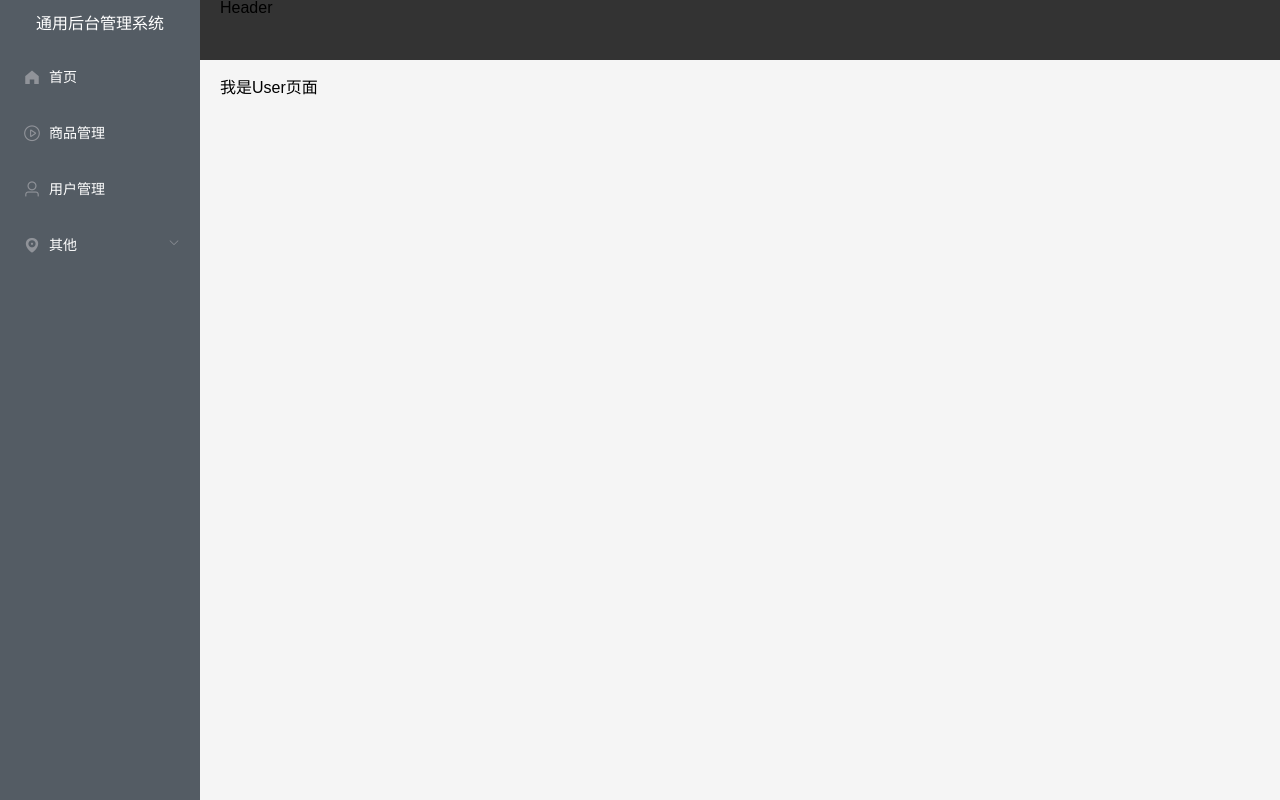
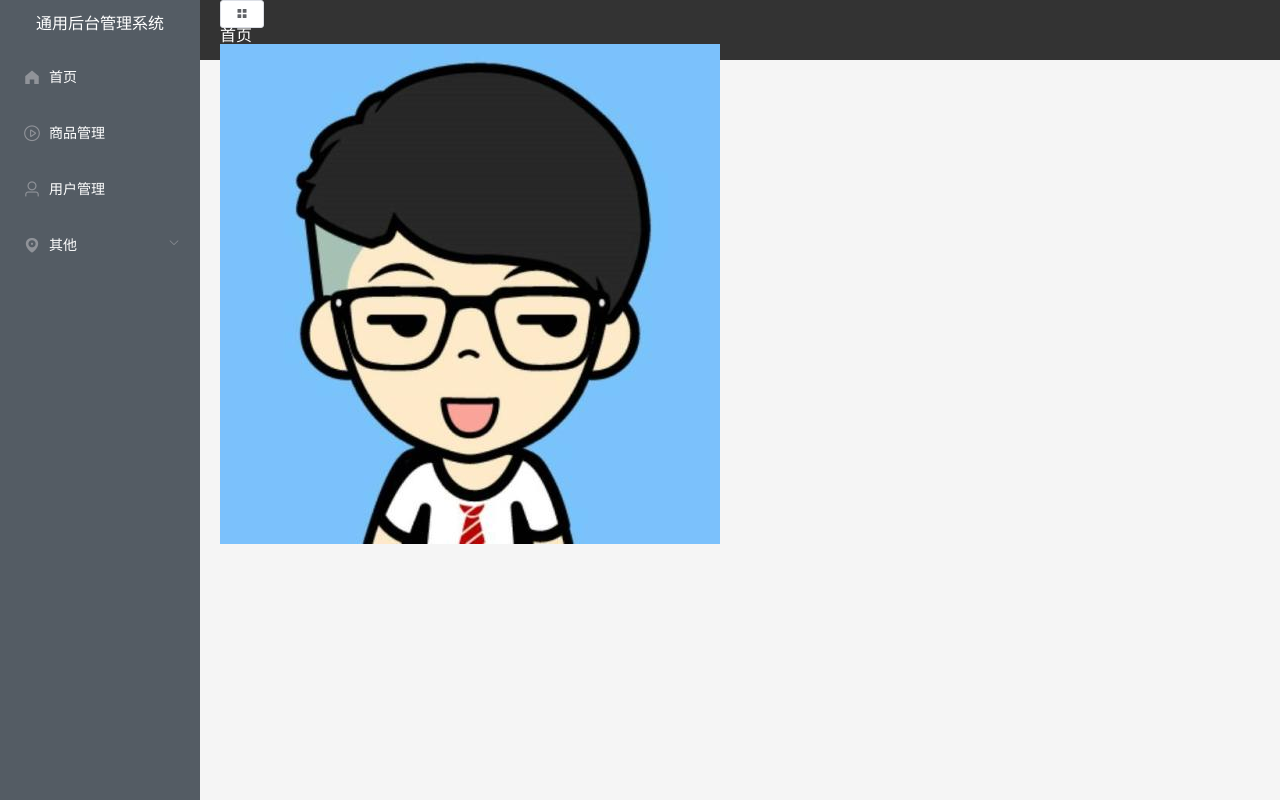
Before and after one commit to KurjaScript/view-manage, a Vue app: page /user in a window 1280 px wide. Built offline with nearby package versions, Linux system fonts and the light colour scheme.

Commit message:
搭建header组件

```diff
--- a/src/components/CommonHeader.vue
+++ b/src/components/CommonHeader.vue
@@ -1,3 +1,29 @@
 <template>
-
+    <header>
+        <div class="l-content">
+            <el-button plain icon="el-icon-menu" size="mini"></el-button>
+            <h3 style="color: #fff">首页</h3>
+        </div>
+        <div class="r-content">
+            <el-dropdown trigger="click" szie="mini">
+                <span>
+                    <img class="user" :src="userImg" >
+                </span>
+                <el-dropdown-menu slot="dropdown">
+                    <el-dropdown-item>个人中心</el-dropdown-item>
+                    <el-dropdown-item>退出</el-dropdown-item>
+                </el-dropdown-menu>
+            </el-dropdown>
+        </div>
+    </header>
 </template>
+<script>
+export default {
+    name: 'CommonHeader',
+    data() {
+        return {
+            userImg: require('../assets/images/user.png')
+        }
+    }
+}
+</script>
--- a/views/Main.vue
+++ b/views/Main.vue
@@ -4,7 +4,9 @@
             <common-aside></common-aside>
         </el-aside>
         <el-container>
-            <el-header>Header</el-header>
+            <el-header>
+                <common-header></common-header>
+            </el-header>
             <el-main>
                 <router-view></router-view>
             </el-main>
@@ -13,10 +15,12 @@
 </template>
 <script>
 import CommonAside from '../src/components/CommonAside.vue';
+import CommonHeader from '../src/components/CommonHeader.vue';
 export default {
     name: 'HoMe',
     components: {
-        CommonAside
+        CommonAside,
+        CommonHeader
     },
     data () {
         return {
```
